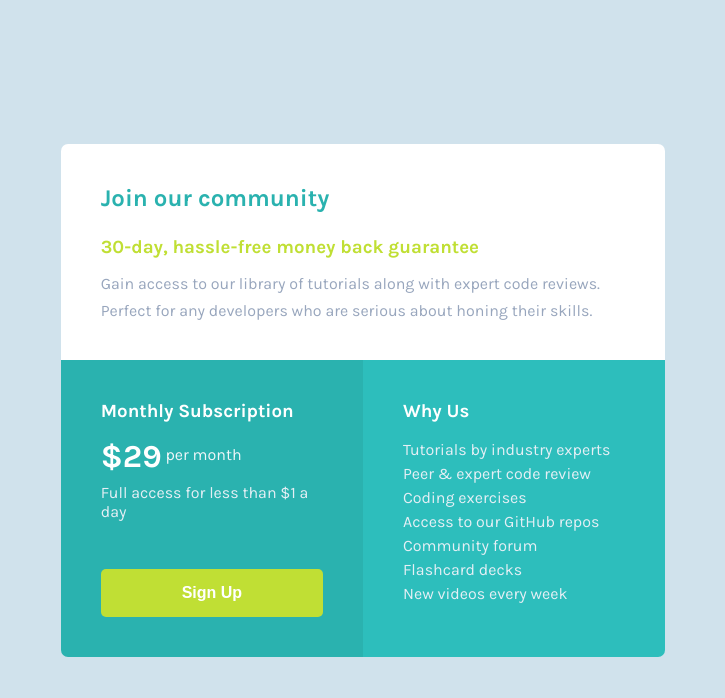
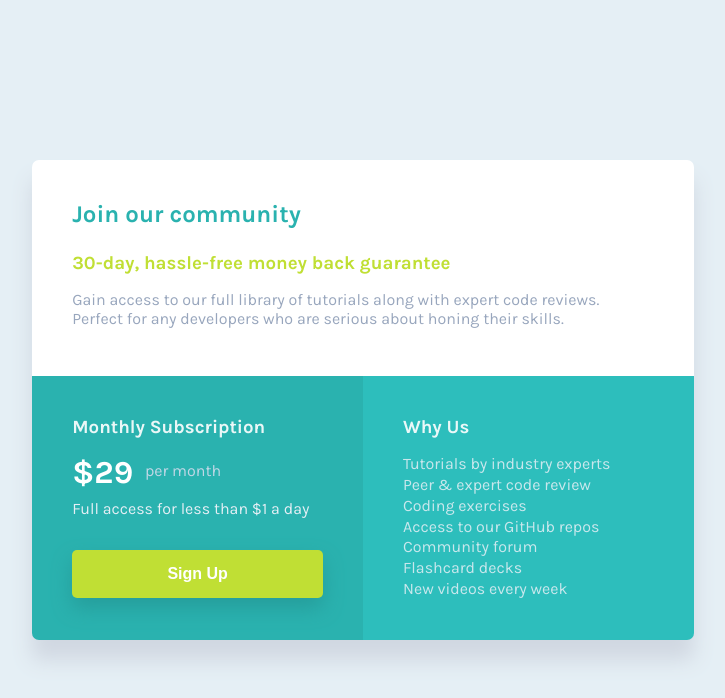
Before and after one commit to GoranTurkalj/Grid-Component-Practice, a plain HTML site: page index.html in a window 1280 px wide. Shown: the whole page, without its empty margins (277-1002 px from the left). Drawn offline with Linux system fonts and the light colour scheme.

Commit message:
finished

```diff
--- a/index.html
+++ b/index.html
@@ -18,6 +18,7 @@
     <title>Single Price Grid Component Practice</title>
   </head>
   <body>
+    <div id="wrapper">
       <div id="container">
         <div class="container-item container-item--top">
           <h2 id="title">Join our community</h2>
@@ -25,16 +26,14 @@
             30-day, hassle-free money back guarantee
           </h3>
           <p>
-          Gain access to our library of tutorials along with expert code
-          reviews.
-        </p>
-        <p>
-          Perfect for any developers who are serious about honing their skills.
+            Gain access to our full library of tutorials along with expert code
+            reviews. Perfect for any developers who are serious about honing their
+            skills.
           </p>
         </div>
         <div class="container-item container-item--left">
-        <h3 class="subtitle subittle--left">Monthly Subscription</h3>
-        <p id="price-tag"><span id="price">$29</span> per month</p>
+          <h3 class="subtitle subtitle--left">Monthly Subscription</h3>
+          <p id="price-tag"><span>$29</span> per month</p>
           <p>Full access for less than $1 a day</p>
           <button id="cta-button">Sign Up</button>
         </div>
@@ -51,5 +50,6 @@
           </ul>
         </div>
       </div>
+    </div>
   </body>
 </html>
--- a/style.scss
+++ b/style.scss
@@ -9,27 +9,34 @@ $fontBlue: hsl(218, 22%, 67%);
   box-sizing: border-box;
 }
 
-html {
+body {
+  width: 100vw;
+  height: 100vh;
   font-family: "Karla";
-  max-width: 1440px;
-  height: 100vh;
-}
-
-body {
-  width: 100%;
-  height: 100%;
-  background-color: rgb(208, 226, 236);
+  background-color: $fontGrey;
   display: flex;
   justify-content: center;
   align-items: center;
 }
-//Main container
+
+#wrapper {
+  padding: 0 1rem;
+  max-width: 1440px;
+  height: 100vh;
+  margin: 0 auto;
+  display: flex;
+  justify-content: center;
+  align-items: center;
+}
+
 #container {
+  width: 60%;
   overflow: hidden;
   border-radius: 7px;
   display: grid;
   grid-template-columns: 50% 50%;
   grid-template-rows: min-content 1fr;
+  filter: drop-shadow(0px 20px 10px lighten($fontBlue, 18%));
 }
 
 .container-item {
@@ -42,10 +49,6 @@ body {
   margin-bottom: 1rem;
 }
 
-.subtitle--top {
-  color: $secondaryColor;
-}
-
 .container-item--top {
   background-color: white;
   grid-column: 1 / -1;
@@ -54,40 +57,48 @@ body {
     color: $primaryColor;
     margin-bottom: 1.5rem;
   }
+
+  h3 {
+    color: $secondaryColor;
+  }
+
   p {
     color: $fontBlue;
-  }
-
-  p:first-of-type {
     margin-bottom: 0.5rem;
   }
 }
 
 .container-item--left {
   background-color: $primaryColor;
-  color: white;
+
   grid-column: 1/2;
 
+  h3 {
+    color: white;
+    opacity: 90%;
+  }
   p {
     color: $fontGrey;
   }
 }
 
 #price-tag {
-  color: lighten($fontGrey, 3%);
   margin-bottom: 0.5rem;
+  color: darken($fontGrey, 10%);
 }
 
-#price {
+span {
   vertical-align: middle;
   font-size: 2rem;
   font-weight: 700;
   color: white;
+  opacity: 100%;
+  margin-right: 0.5rem;
 }
 
 #cta-button {
   height: 3rem;
-  margin-top: 3rem;
+  margin-top: 2rem;
   background-color: $secondaryColor;
   color: white;
   font-size: 1rem;
@@ -96,6 +107,7 @@ body {
   border-radius: 5px;
   outline: none;
   cursor: pointer;
+  filter: drop-shadow(0px 10px 10px darken($primaryColor, 5%));
 
   &:hover,
   &:focus,
@@ -110,12 +122,66 @@ body {
   color: white;
   grid-column: 2 / -1;
 
+  h3 {
+    opacity: 90%;
+  }
+
   ul {
     list-style-type: none;
   }
 
   li {
     color: $fontGrey;
-    line-height: 1.5;
+    opacity: 85%;
+    line-height: 1.3;
   }
 }
+
+@media (max-width: 375px) {
+  body {
+    height: auto;
+    width: auto;
+  }
+
+  #wrapper {
+    padding: 4rem 1.7rem;
+    width: 100%;
+    height: auto;
+    margin: 0;
+    display: flex;
+    justify-content: center;
+    align-items: center;
+  }
+
+  #container {
+    width: auto;
+    border-radius: 7px;
+    display: flex;
+    flex-direction: column;
+  }
+
+  .container-item {
+    padding: 1.5rem;
+
+    h3 {
+      font-size: 1rem;
+    }
+  }
+
+  .container-item--top {
+    padding-bottom: 2.5rem;
+
+    p {
+      font-size: 0.9rem;
+      line-height: 2;
+      margin-bottom: 0;
+    }
+  }
+
+  .container-item--right {
+    li {
+      font-size: 0.9rem;
+      line-height: 1.4;
+    }
+  }
+}
```
Also changed, not shown: style.css, 1 other file. Lines whose indentation alone changed are shown as unchanged.
